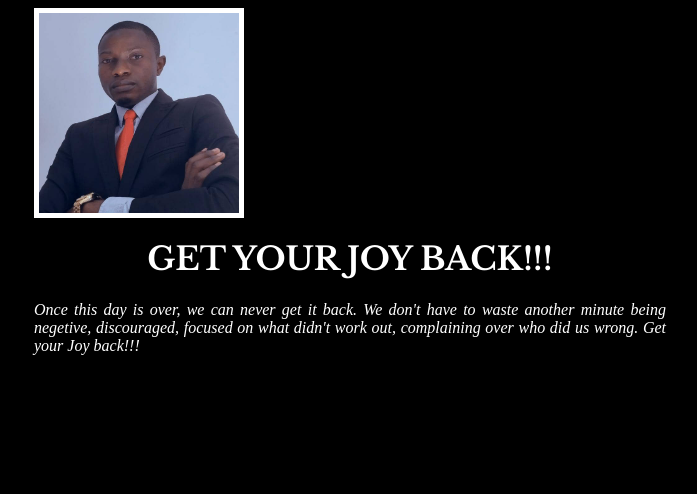
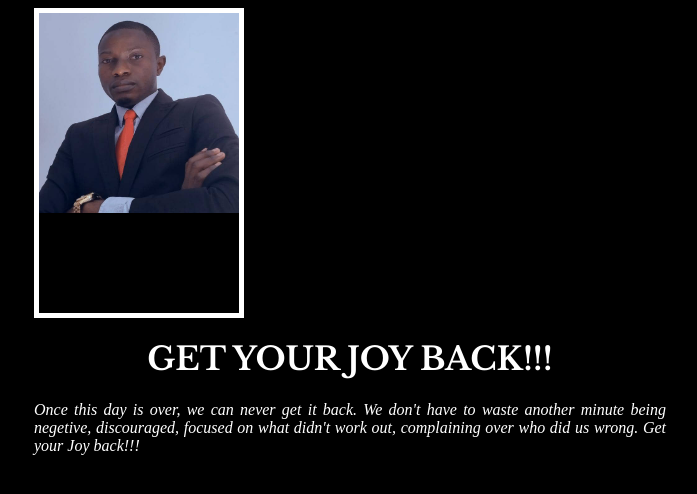
Before and after one commit to PiecitySolutions/Motivational-Post-Website, a plain HTML site: page index.html in a window 1280 px wide. Shown: the whole page, without its empty margins (290-987 px from the left). Drawn offline with nearby package versions, Linux system fonts and the light colour scheme.

Commit message:
Update index.html

```diff
--- a/index.html
+++ b/index.html
@@ -7,7 +7,7 @@
     <style>
         html{background: black;color: white;text-align: center;}
   .image {
-    border: 5px solid white; height: 200px;width: 200px;
+    border: 5px solid white; height: 300px;width: 200px;
 }
 
 .header{
```
